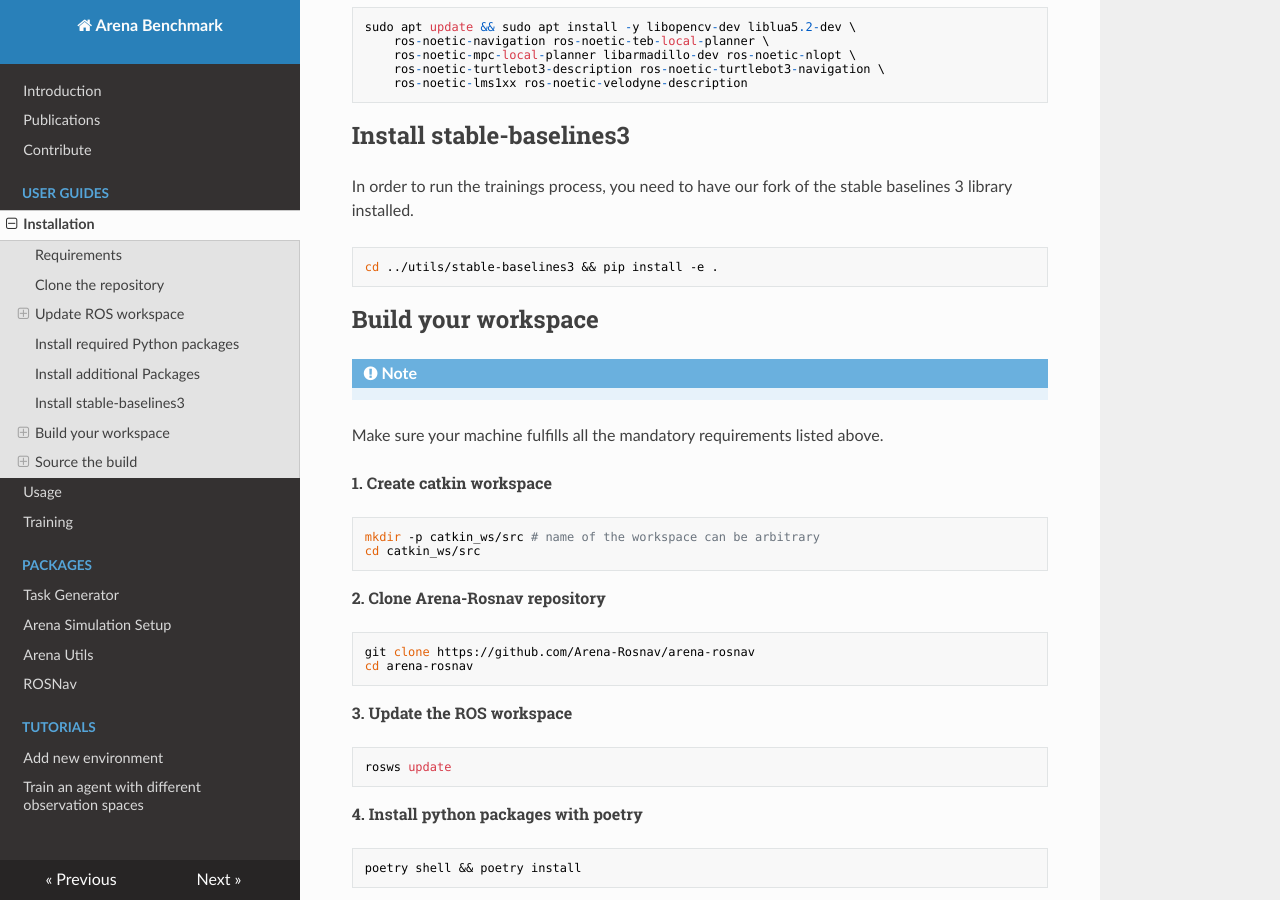
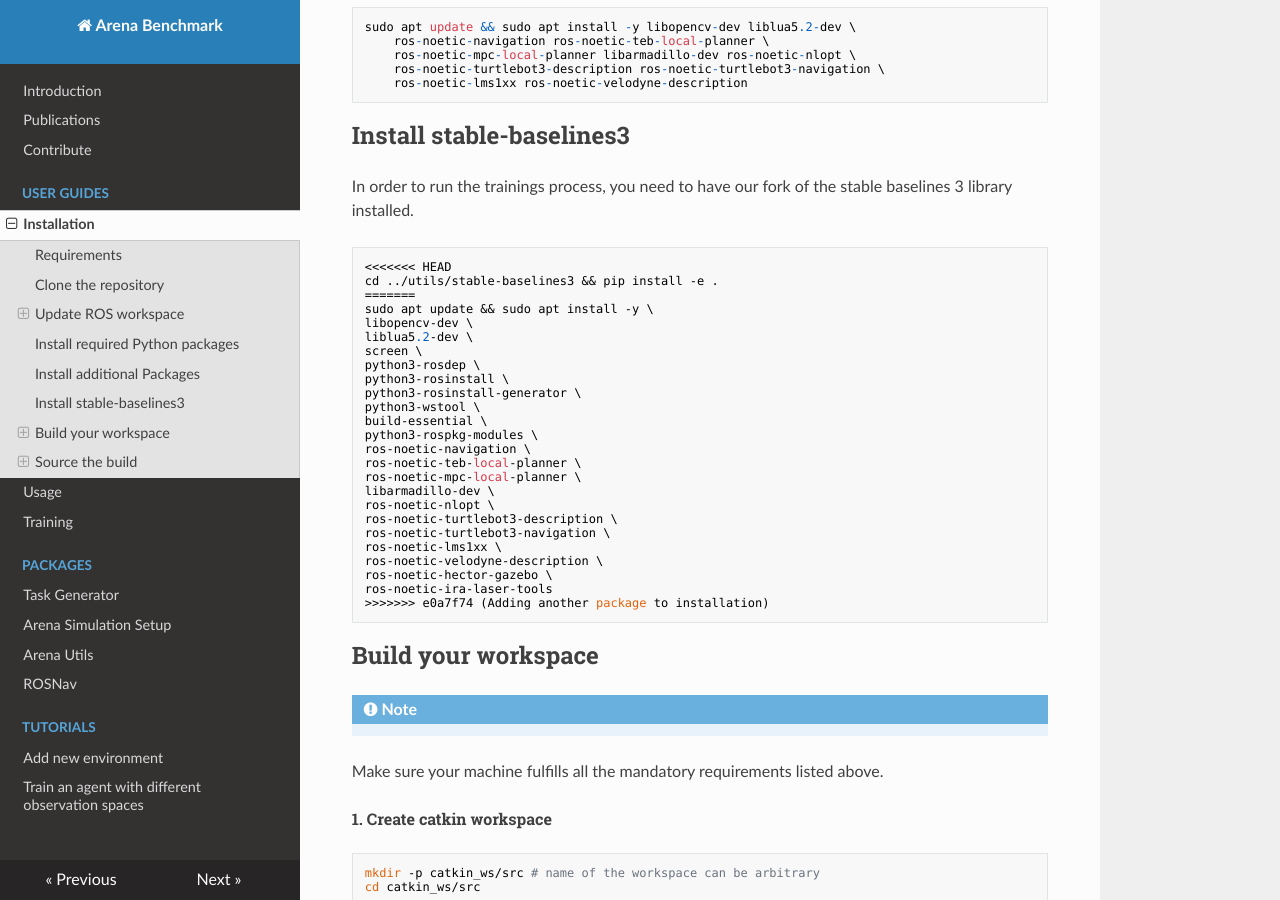
Before and after one commit to Arena-Rosnav/.github, an MkDocs documentation site: the page built from docs/user_guides/installation.md, in a window 1280 px wide and 900 px high, scrolled down 1102 px. Built offline with MkDocs 1.6.1, drawn with Linux system fonts in a browser that asks for light colours; nearby versions of some CDN libraries; comment, search, counter and statistics services are not loaded.

Commit message:
Adding another package to installation

````diff
--- a/docs/user_guides/installation.md
+++ b/docs/user_guides/installation.md
@@ -48,7 +48,31 @@
 In order to run the trainings process, you need to have our fork of the stable baselines 3 library installed.
 
 ```
+<<<<<<< HEAD
 cd ../utils/stable-baselines3 && pip install -e .
+=======
+sudo apt update && sudo apt install -y \
+libopencv-dev \
+liblua5.2-dev \
+screen \
+python3-rosdep \
+python3-rosinstall \
+python3-rosinstall-generator \
+python3-wstool \
+build-essential \
+python3-rospkg-modules \
+ros-noetic-navigation \
+ros-noetic-teb-local-planner \
+ros-noetic-mpc-local-planner \
+libarmadillo-dev \
+ros-noetic-nlopt \
+ros-noetic-turtlebot3-description \
+ros-noetic-turtlebot3-navigation \
+ros-noetic-lms1xx \
+ros-noetic-velodyne-description \
+ros-noetic-hector-gazebo \
+ros-noetic-ira-laser-tools
+>>>>>>> e0a7f74 (Adding another package to installation)
 ```
 
 ## Build your workspace
````
